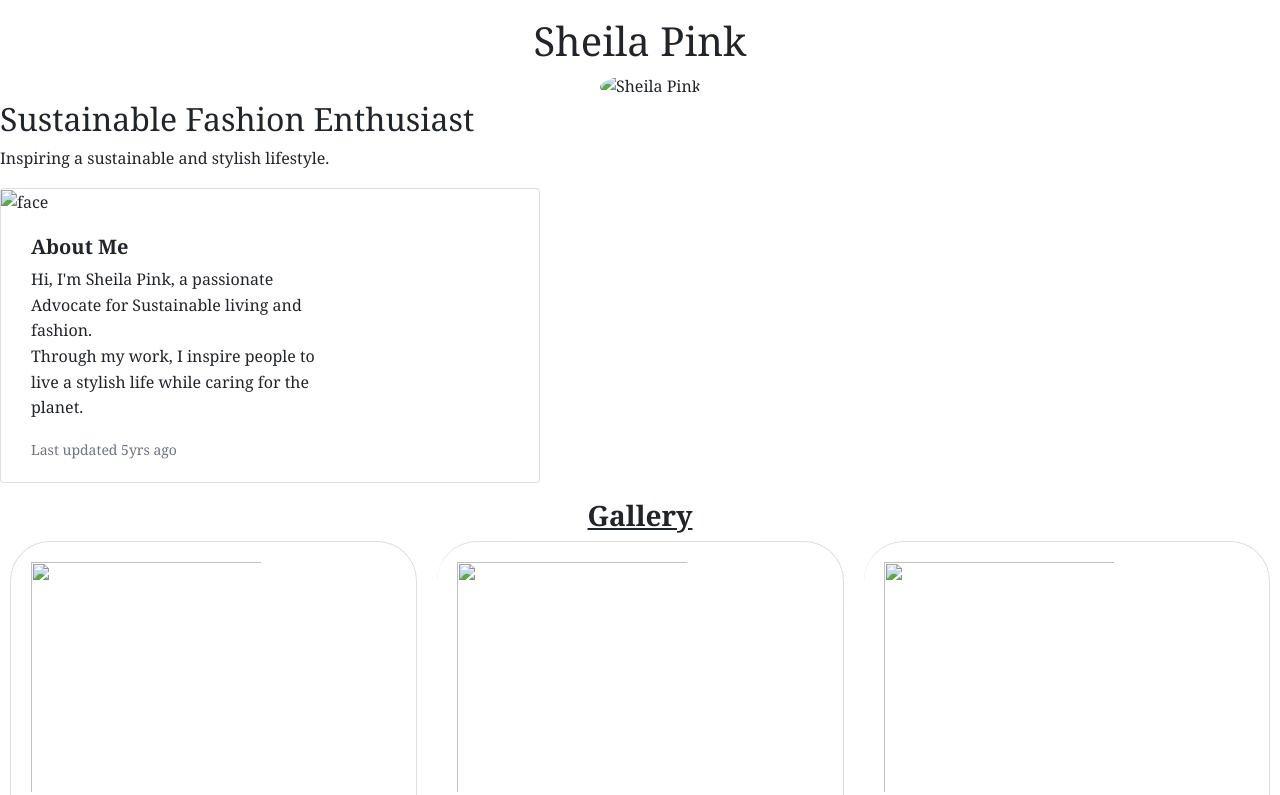
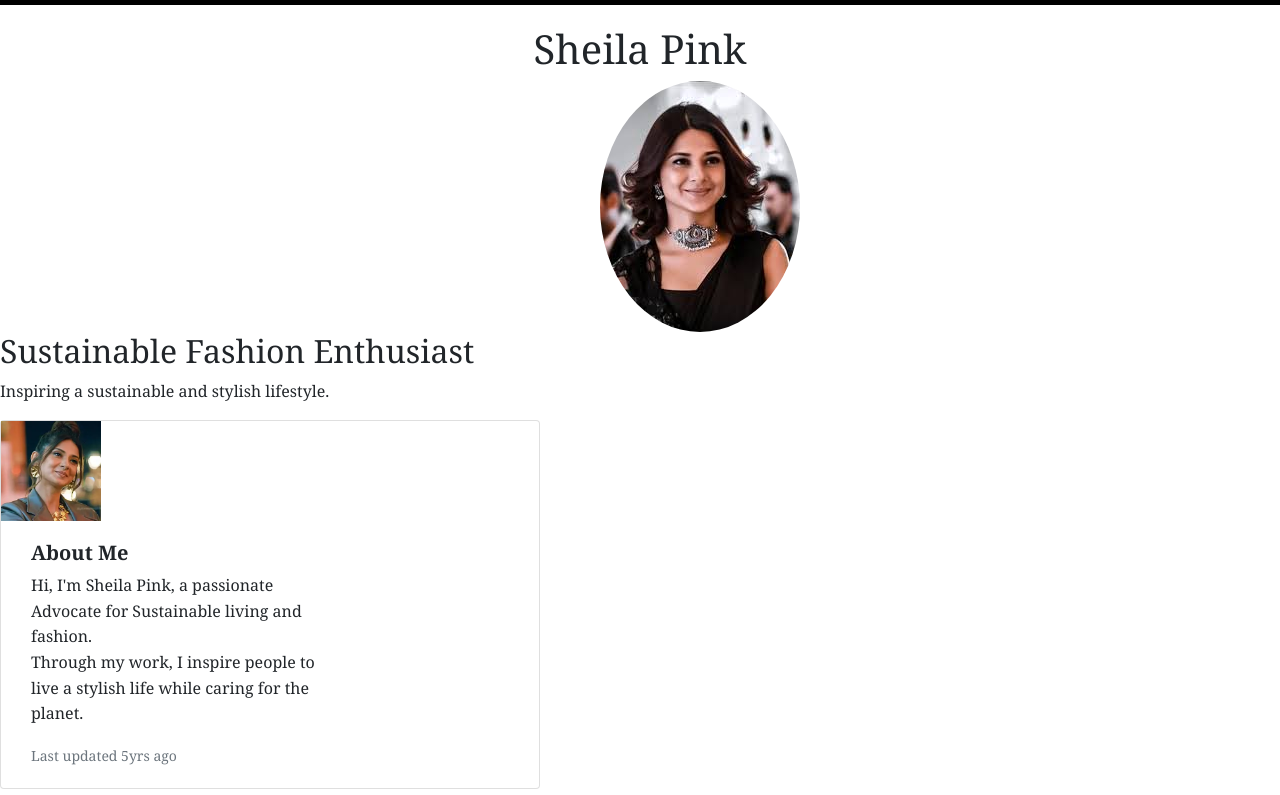
Before and after one commit to namagandaolive/sham, a plain HTML site: page index.html in a window 1280 px wide. Shown: the part 157-952 px from the top of the page. Drawn offline with nearby package versions, Linux system fonts and the light colour scheme.

Commit message:
Update index.html

```diff
--- a/index.html
+++ b/index.html
@@ -20,7 +20,7 @@
     <li><a class="dropdown-item" href="#">Something else here</a></li>
   </ul>
 </div>
-      <h8 class="logo"><img src="fash.png" width="40px" height="40px">Sheila Pink</h8>
+      <h6 class="logo"><img src="fash.png" width="40px" height="40px">Sheila Pink</h6>
       <ul class="nav justify-content-end">
         <li class="nav-item">
           <a class="nav-link active" aria-current="page"  id="text" href="#about">Home</a>
@@ -43,14 +43,14 @@
 
     <section>
       <h1>Sheila Pink</h1>
-      <img src="images/image1.jpg" alt="Sheila Pink" class="profile">
+      <img src="image1.jpg" alt="Sheila Pink" class="profile">
       <h2>Sustainable Fashion Enthusiast</h2>
       <p>Inspiring a sustainable and stylish lifestyle.</p>
 
       <div class="card mb-3" style="max-width: 540px;">
         <div class="row g-0">
           <div class="col-md-4">
-           <img src="images/face.png" alt="face" width="100px", height="100px">
+           <img src="face.png" alt="face" width="100px", height="100px">
           </div>
           <div class="col-md-8" id="bad">
             <div class="card-body">
@@ -66,7 +66,7 @@
       <h3 id="gallery"> <b>Gallery</b> </h3>
       <div class="card-group">
         <div class="card" id="bad">
-          <img src="images/image2.jpg" class="fashion">
+          <img src="image2.jpg" class="fashion">
           <div class="card-body">
             <h5 class="card-title"><b>Casual Wear</b> </h5>
             <p class="card-text">Smart casual includes items like blazers, sports jackets, dresses, sweaters, <br>
@@ -75,7 +75,7 @@
           </div>
         </div>
         <div class="card" id="bad">
-          <img src="images/image3.jpg" class="fashion">
+          <img src="image3.jpg" class="fashion">
           <div class="card-body">
             <h5 class="card-title"><b>Party Wear</b></h5>
             <p class="card-text">"Dress to impress, even if the only place you're going is your living room." <br>
@@ -85,7 +85,7 @@
           </div>
         </div>
         <div class="card" id="bad">
-          <img src="images/image4.jpg" class="fashion">
+          <img src="image4.jpg" class="fashion">
           <div class="card-body">
             <h5 class="card-title"><b>Culture</b></h5>
             <p class="card-text">The timeless charm of my outfit reflects my confidence and style.'' <br>
```
